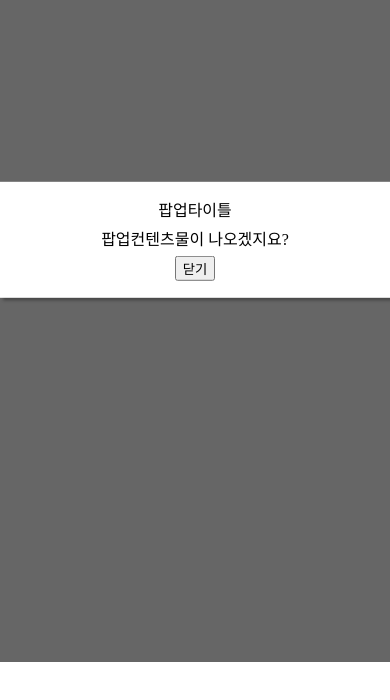
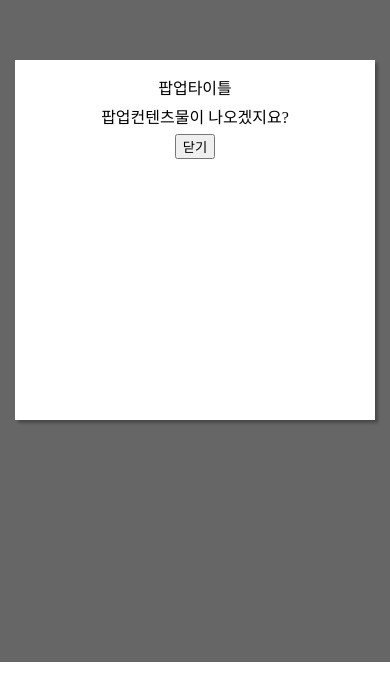
Before and after one commit to sally9666/javascript.css, a plain HTML site: page index.html in a window 390 px wide. Shown: the part 182-882 px from the top of the page. Drawn offline with nearby package versions, Linux system fonts and the light colour scheme.

Commit message:
팝업 반응형처리 스타일로완료**중요

```diff
--- a/css/layout.css
+++ b/css/layout.css
@@ -5,17 +5,23 @@
     padding: 15px;
     line-height: 1.8;
     z-index: 1000000;
-    top: 50%;
-    left:50%;
-    transform: translate(-50%, -50%);
     border:1px solid #f1f1f1;
-    max-width: 600px;
-    max-height: 600px;
-    width: calc(100vw - 30px);
     display: none;
     border: 20px;
     overflow: hidden;
     box-shadow: 3px 3px 3px rgba(0,0,0,.3);
+    box-sizing: border-box;
+
+
+   /* 최대사이즈 */
+    max-width: 600px;
+    max-height: 600px;
+    /* 가변사이즈 */
+    width: calc(100vw - 30px);
+    height: calc(100vw - 30px);
+
+    top: 0; bottom: 0; right: 0; left: 0;
+    margin: auto;
 }
 /*원래 안 보이는데 부모 클래스 popupshow 적용되면 나타난다*/
 .popupshow #popup{
```
